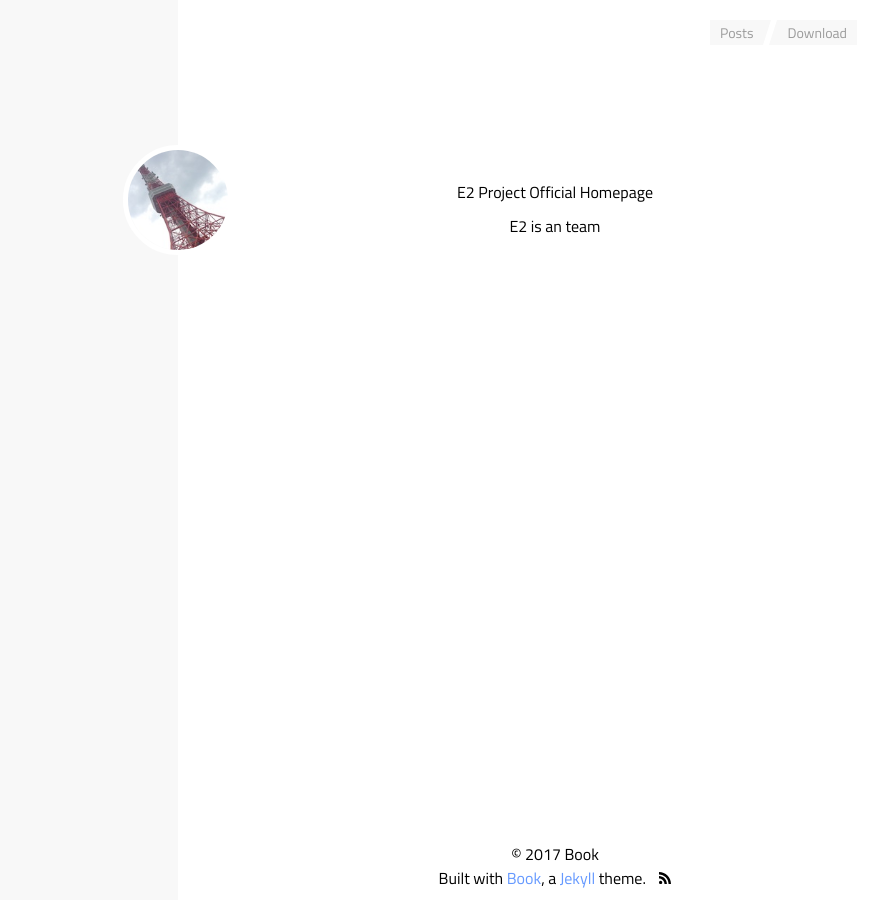
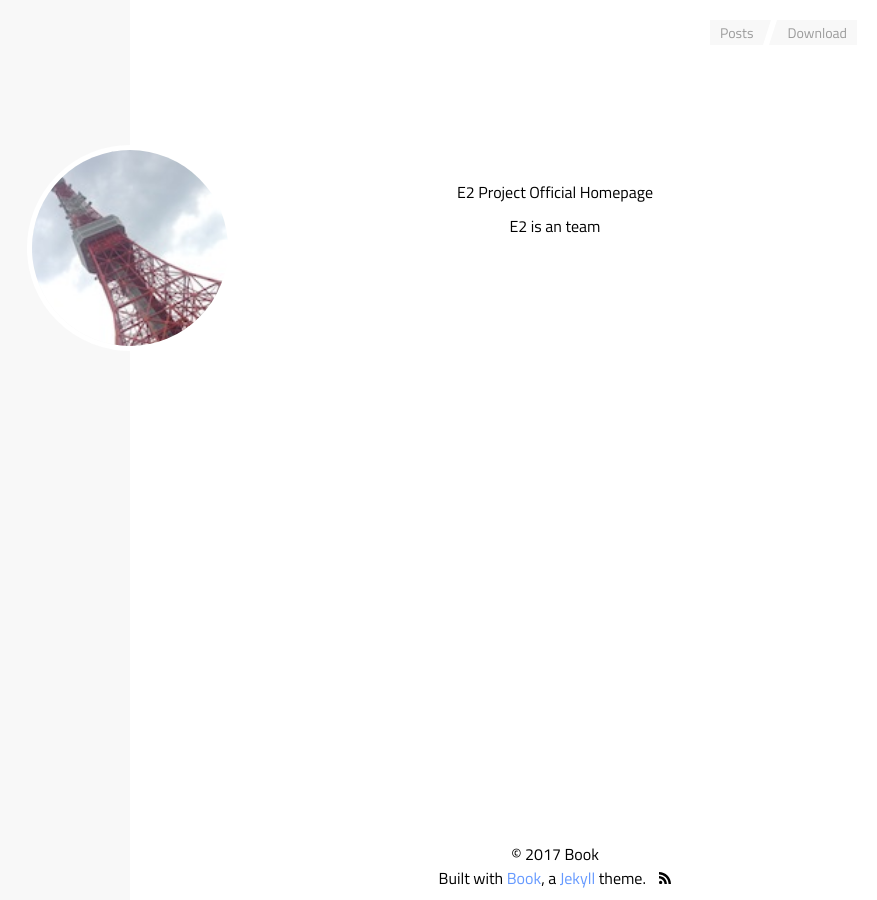
Before and after one commit to 19-1-skku-oss/2019-1-OSS-E2, a Jekyll site: the page built from index.html, in a window 1280 px wide. Shown: the whole page, without its empty margins (270-1147 px from the left). Built offline with Jekyll 4.4.1, drawn with Linux system fonts in a browser that asks for light colours.

Commit message:
Update _variables.scss

```diff
--- a/_sass/_variables.scss
+++ b/_sass/_variables.scss
@@ -31,7 +31,7 @@
    ========================================================================= */
 $header-mobile-height: 16rem;
 $header-desktop-width: 23.4375rem;
-$header-avatar-height: 6.875rem;
+$header-avatar-height: 12.875rem;
 $header-avatar-desktop-top: 9.0625rem;
 
 
```
